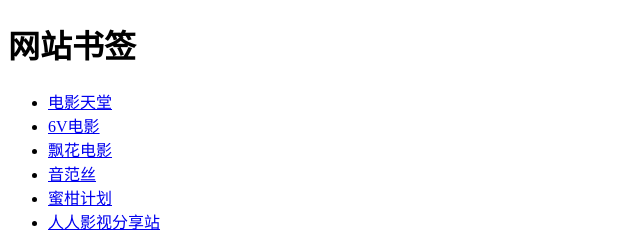
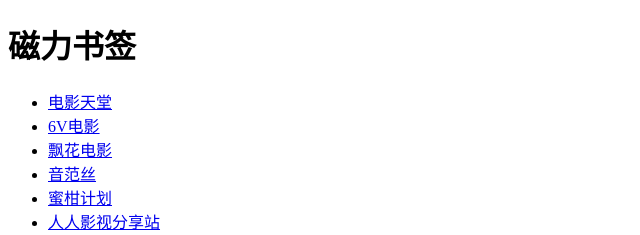
Before and after one commit to Zhang613rgb/File, a plain HTML site: page book.html in a window 1280 px wide. Shown: the top 235 px of the page, 0-640 px from the left. Drawn offline with Linux system fonts and the light colour scheme.

Commit message:
Update book.html

```diff
--- a/book.html
+++ b/book.html
@@ -5,7 +5,7 @@
     <title>网站书签</title>
 </head>
 <body>
-    <h1>网站书签</h1>
+    <h1>磁力书签</h1>
     <ul>
         <li><a href="https://www.dytt8.com/" title="电影天堂">电影天堂</a></li>
         <li><a href="https://www.6v520.com/" title="6V电影">6V电影</a></li>
```
